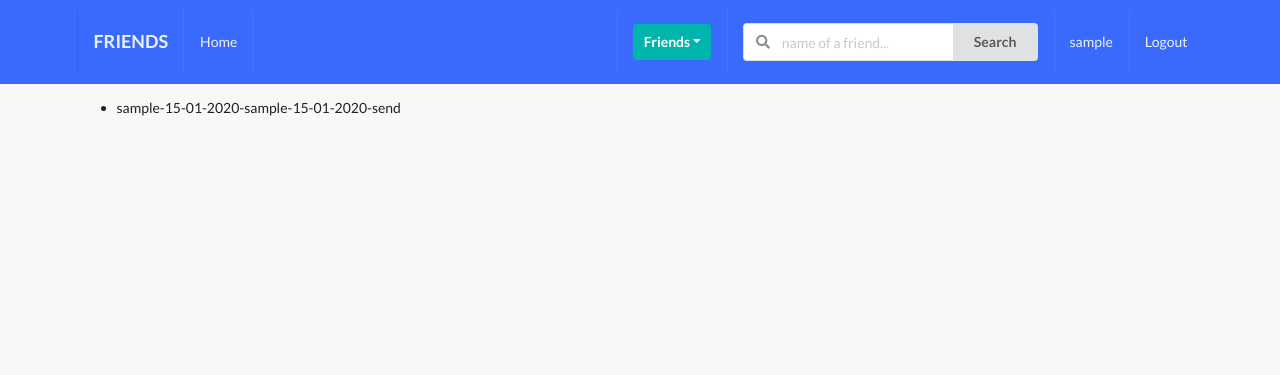
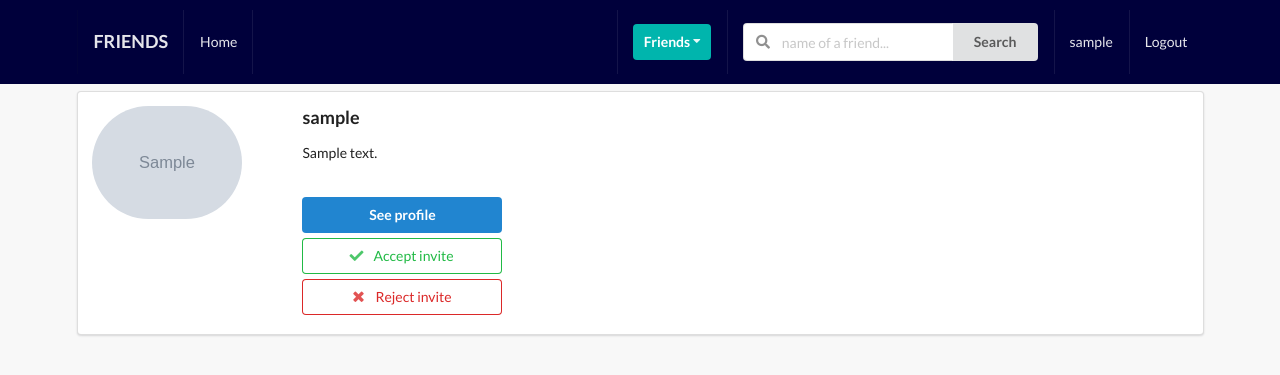
Before and after one commit to sepideh2020/social-network, a Django app: page /profiles/my-invites/ in a window 1280 px wide. Shown: the top 375 px of the page. Run offline with Django 3.2, Linux system fonts and the light colour scheme; a user stored in the database is signed in; tables that the repository leaves empty hold one stand-in row (values such as "Sample post"); grey boxes marked "Sample" are stand-in pictures; some libraries are stand-ins or nearby versions.

Commit message:
reject and accept view added

```diff
--- a/src/posts/views.py
+++ b/src/posts/views.py
@@ -114,7 +114,7 @@ class PostUpdateView(UpdateView):  # ??
 
     def form_valid(self, form):
         profile = Profile.objects.get(user=self.request.user)
-        if form.instance.author == profile:  # chera for ??
+        if form.instance.author == profile:
             return super().form_valid(form)
         else:
             form.add_error(None, "You need to be the author of the post in order to update it")
--- a/src/profiles/templates/profiles/my_invites.html
+++ b/src/profiles/templates/profiles/my_invites.html
@@ -1,12 +1,51 @@
 {% extends 'base.html' %}
+
 {% block title %}
     my invites
 {% endblock title %}
 
 {% block content %}
-    <ul>
-    {% for item in qs %}
-        <li>{{ item }}</li>
+
+    {% if is_empty %}
+        <h1>No invatations here..</h1>
+    {% endif %}
+
+    {% for obj in qs %}
+        <div class="ui segment">
+            <div class="ui grid">
+                <div class="row">
+                    <div class="three wide column">
+                        <img class="ui small circular image" src={{ obj.avatar.url }}>
+                    </div>
+                    <div class="thirteen wide column">
+                        <h3>{{ obj.user }}</h3>
+                        <p>{{ obj.bio }}</p>
+                        <br>
+                        <a href="">
+                            <button class="ui primary button w-big mb-5">See profile</button>
+                        </a>
+                        {# form for accepting and rejecting invitation #}
+                        <form action="{% url 'profiles:accept-invite' %}" method="POST">
+                            {% csrf_token %}
+                            <input type="hidden" name="profile_pk" value={{ obj.pk }}>
+                            <button type="submit" class="ui positive basic button w-big mb-5">
+                                <i class="check icon"></i>
+                                Accept invite
+                            </button>
+                        </form>
+                        <form action="{% url 'profiles:reject-invite' %}" method="POST">
+                            {% csrf_token %}
+                            <input type="hidden" name="profile_pk" value={{ obj.pk }}>
+                            <button type="submit" class="ui negative basic button w-big mb-5">
+                                <i class="close icon"></i>
+                                Reject invite
+                            </button>
+                        </form>
+                    </div>
+
+                </div>
+            </div>
+        </div>
     {% endfor %}
-    </ul>
+
 {% endblock content %}
--- a/src/profiles/urls.py
+++ b/src/profiles/urls.py
@@ -5,7 +5,9 @@ from .views import (my_profile_view,
                     invite_profiles_list_view,
                     ProfileListView,
                     send_invitation,
-                    remove_from_friends
+                    remove_from_friends,
+                    accept_invitation,
+                    reject_invitation
                     )
 
 app_name = 'profiles'
@@ -17,4 +19,7 @@ urlpatterns = [
     path('to-invite/', invite_profiles_list_view, name='invite-profiles-view'),
     path('send-invite/', send_invitation, name='send-invite'),
     path('remove-friend/', remove_from_friends, name='remove-friend'),
+    path('my-invites/accept/', accept_invitation, name='accept-invite'),
+    path('my-invites/reject/', reject_invitation, name='reject-invite'),
+
 ]
--- a/src/profiles/views.py
+++ b/src/profiles/views.py
@@ -1,4 +1,4 @@
-from django.shortcuts import render, redirect
+from django.shortcuts import render, redirect, get_object_or_404
 from .models import Profile, Relationship
 from .forms import ProfileModelForm
 from django.views.generic import ListView
@@ -26,11 +26,40 @@ def my_profile_view(request):
     return render(request, 'profiles/myprofile.html', context)
 
 
+def accept_invitation(request):
+    if request.method == 'POST':
+        pk = request.POST.get('profile_pk')  # profile_pk is name of the input
+        sender = Profile.objects.get(pk=pk)  # gets tge sender by primary key
+        receiver = Profile.objects.get(user=request.user)  # gets the receiver of the invitation
+        rel = get_object_or_404(Relationship, sender=sender, receiver=receiver)  # grabs relationship
+        if rel.status == 'send':
+            rel.status = 'accepted'
+            rel.save()
+    return redirect('profiles:my-invites-view')
+
+
+def reject_invitation(request):
+    if request.method == 'POST':
+        pk = request.POST.get('profile_pk')  # profile_pk is name of the input
+        sender = Profile.objects.get(pk=pk)  # gets tge sender by primary key
+        receiver = Profile.objects.get(user=request.user)  # gets the receiver of the invitation
+        rel = get_object_or_404(Relationship, sender=sender, receiver=receiver)  # grabs relationship
+        rel.delete()
+    return redirect('profiles:my-invites-view')
+
+
 def invited_received_view(request):
     """gets all the invitations for a particular profile"""
     profile = Profile.objects.get(user=request.user)
     qs = Relationship.objects.invitation_received(profile)
-    context = {'qs': qs}
+    results = list(map(lambda x: x.sender, qs))  # here we grab the sender of invitation from qs
+    is_empty = False
+    if len(results) == 0:
+        is_empty = True  # we use is_empty in templates if it is True a message will be appear
+    context = {
+        'qs': results,
+        'is_empty': is_empty,
+    }
     return render(request, 'profiles/my_invites.html', context)
 
 
@@ -50,7 +79,7 @@ def profiles_list_view(request):
     return render(request, 'profiles/profile_list.html', context)
 
 
-class ProfileListView(ListView):
+class ProfileListView(ListView):  # ????
     """get all profiles by list view"""
     model = Profile
     template_name = 'profiles/profile_list.html'
--- a/src/static_project/style.css
+++ b/src/static_project/style.css
@@ -5,7 +5,7 @@ body {
 .nav {
     border-radius: 0 !important;
     padding: 10px 0 10px 0 !important;
-    background-color: #396afc !important;
+    background-color: #00003B !important;
 }
 
 .mb-7 {
```
Also changed, not shown: src/templates/main/navbar.html (indentation only).
